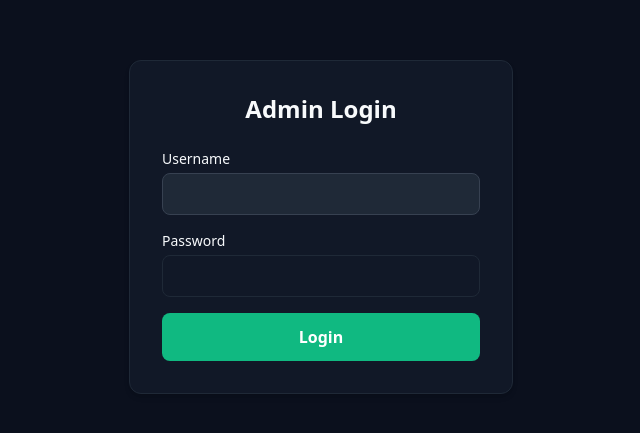
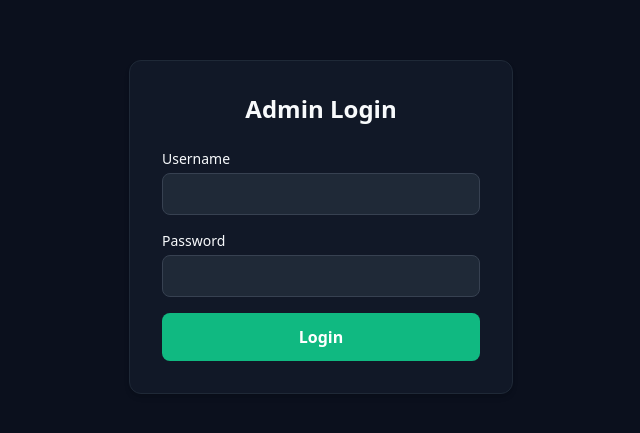
Before and after one commit to Henrique-VC-Silva/LeadMagnet, a Next.js app: page /admin/login in a window 1280 px wide. Shown: the part 173-606 px from the top of the page, without its empty margins (319-959 px from the left). Built offline with nearby package versions, Linux system fonts and the light colour scheme.

Commit message:
style: fix password input dark mode styling and form text contrast

```diff
--- a/src/app/globals.css
+++ b/src/app/globals.css
@@ -60,6 +60,7 @@ body {
 .admin-dashboard input[type="text"],
 .admin-dashboard input[type="number"],
 .admin-dashboard input[type="url"],
+.admin-dashboard input[type="password"],
 .admin-dashboard select {
   background-color: #1f2937 !important;
   border-color: #374151 !important;
@@ -69,6 +70,7 @@ body {
 .admin-dashboard input[type="text"]:focus,
 .admin-dashboard input[type="number"]:focus,
 .admin-dashboard input[type="url"]:focus,
+.admin-dashboard input[type="password"]:focus,
 .admin-dashboard select:focus {
   outline: none !important;
   border-color: var(--primary) !important;
```
